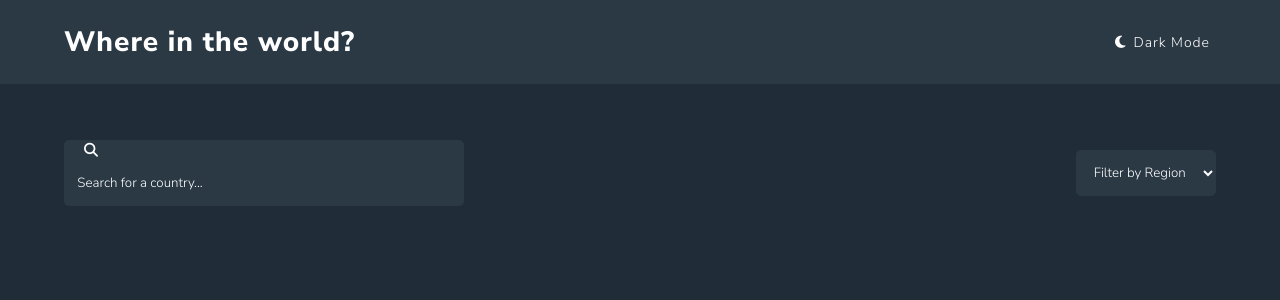
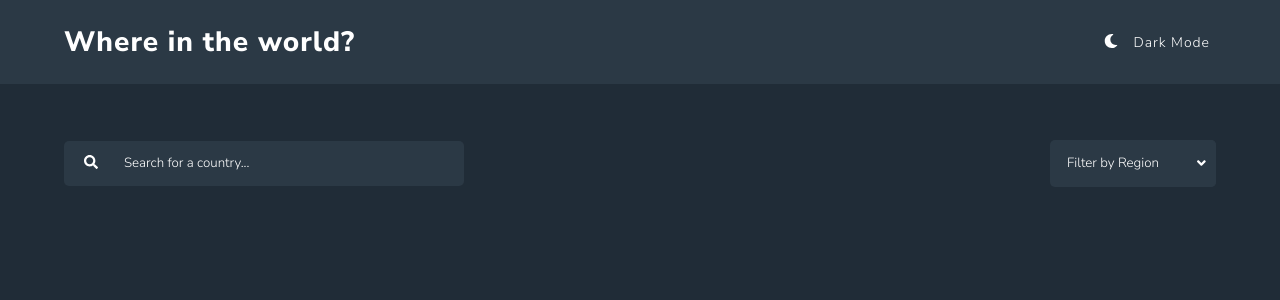
Before and after one commit to PrashantSunwar/rest-countries, a React (Create React App) app: page / in a window 1280 px wide. Shown: the top 300 px of the page. Built offline with nearby package versions, Linux system fonts and the light colour scheme.

Commit message:
made changes

```diff
--- a/public/index.html
+++ b/public/index.html
@@ -3,7 +3,6 @@
   <head>
     <meta charset="UTF-8" />
     <meta name="viewport" content="width=device-width, initial-scale=1.0" />
-    <script src="https://kit.fontawesome.com/8ecb375f7a.js" crossorigin="anonymous"></script>
     <title>Rest Country</title>
   </head>
   <body>
--- a/src/App.css
+++ b/src/App.css
@@ -1,9 +1,9 @@
 :root {
-  --dark-gray-100: hsl(0, 0%, 98%);
   --dark-gray-500: hsl(0, 0%, 52%);
   --dark-blue-100: hsl(209, 23%, 22%);
   --dark-blue-400: hsl(207, 26%, 17%);
   --dark-blue-800: hsl(200, 15%, 8%);
+  --dark-gray-100: hsl(0, 0%, 98%);
   --white: hsl(0, 0%, 100%);
   --black: hsl(0, 0%, 13%);
 }
@@ -25,7 +25,6 @@
   align-items: center;
 }
 
-.mode-button,
 .search__button {
   background: none;
   color: inherit;
@@ -54,7 +53,7 @@
 }
 
 .search__input {
-  padding: 1em 0;
+  padding: 1em 0.5em;
   background-color: transparent;
   width: calc(100% - 4em);
   border: none;
@@ -72,10 +71,28 @@
 }
 
 .search__filter {
-  padding: 1em 1em;
+  padding: 1em 3em 1em 1em;
   background-color: var(--dark-blue-100);
   color: inherit;
   border: none;
   font-family: inherit;
   border-radius: 5px;
+  cursor: pointer;
 }
+
+.custom-select {
+  position: relative;
+}
+
+.custom-select .custom-select__icon {
+  position: absolute;
+  right: 0;
+  height: 100%;
+  width: 30px;
+  border-radius: 0 5px 5px 0;
+  display: inline-flex;
+  align-items: center;
+  justify-content: center;
+  background-color: var(--dark-blue-100);
+  pointer-events: none;
+}
--- a/src/App.js
+++ b/src/App.js
@@ -1,17 +1,34 @@
-import React from "react";
+import React, { useState, useEffect } from "react";
 import Header from "./components/Header";
 import MainComponent from "./components/MainComponent";
 import { library } from "@fortawesome/fontawesome-svg-core";
-import { faMoon, faSearch } from "@fortawesome/free-solid-svg-icons";
+import { faMoon, faSearch, faAngleDown } from "@fortawesome/free-solid-svg-icons";
+import { ThemeProvider } from "styled-components";
+import { darkTheme, lightTheme } from "./styled-components/theme";
+import { GlobalStyles } from "./styled-components/global";
 
-library.add(faMoon, faSearch);
+library.add(faMoon, faSearch, faAngleDown);
 
 function App() {
+  const [theme, setTheme] = useState("dark");
+  const toggleTheme = () => {
+    // if the theme is not light, then set it to dark
+    if (theme === "light") {
+      setTheme("dark");
+      // otherwise, it should be light
+    } else {
+      setTheme("light");
+    }
+  };
+
   return (
-    <>
-      <Header />
-      <MainComponent />
-    </>
+    <ThemeProvider theme={theme === "light" ? lightTheme : darkTheme}>
+      <>
+        <GlobalStyles />
+        <Header toggleTheme={toggleTheme} theme={theme} />
+        <MainComponent />
+      </>
+    </ThemeProvider>
   );
 }
 
--- a/src/components/Header.js
+++ b/src/components/Header.js
@@ -1,17 +1,14 @@
 import React from "react";
+// import { FontAwesomeIcon } from "@fortawesome/react-fontawesome";
+import Toggle from "../styled-components/Toggle";
 
-function Header() {
+function Header({ toggleTheme, theme }) {
   return (
     <header className="header">
       <div className="container">
         <div className="header__cont">
           <h1>Where in the world?</h1>
-          <button className="mode-button">
-            <span>
-              <i class="fas fa-moon"></i>
-            </span>
-            Dark Mode
-          </button>
+          <Toggle theme={theme} toggleTheme={toggleTheme} />
         </div>
       </div>
     </header>
--- a/src/components/MainComponent.js
+++ b/src/components/MainComponent.js
@@ -4,12 +4,12 @@ import ResultPanel from "./ResultPanel";
 
 function MainComponent() {
   return (
-    <div className="container">
-      <main className="main">
+    <main className="main">
+      <div className="container">
         <SearchPanel />
         <ResultPanel />
-      </main>
-    </div>
+      </div>
+    </main>
   );
 }
 
--- a/src/components/SearchPanel.js
+++ b/src/components/SearchPanel.js
@@ -1,4 +1,5 @@
 import React from "react";
+import { FontAwesomeIcon } from "@fortawesome/react-fontawesome";
 
 function SearchPanel() {
   return (
@@ -6,10 +7,11 @@ function SearchPanel() {
       <form>
         <div className="search__cont">
           <button className="search__button">
-            <i class="fas fa-search"></i>
+            <FontAwesomeIcon icon="search" />
           </button>
           <input type="text" placeholder="Search for a country..." className="search__input" />
         </div>
+        <div className="custom-select">
           <select className="search__filter">
             <option value="Filter by Region">Filter by Region</option>
             <option value="Africa">Africa</option>
@@ -18,6 +20,10 @@ function SearchPanel() {
             <option value="Europe">Europe</option>
             <option value="Oceania">Oceania</option>
           </select>
+          <span className="custom-select__icon">
+            <FontAwesomeIcon icon="angle-down" />
+          </span>
+        </div>
       </form>
     </div>
   );
--- a/src/index.css
+++ b/src/index.css
@@ -24,3 +24,7 @@ h2,
 h3 {
   color: inherit;
 }
+
+*:focus {
+  outline: 2px solid;
+}
--- a/src/styled-components/global.js
+++ b/src/styled-components/global.js
@@ -0,0 +1,34 @@
+import { createGlobalStyle } from "styled-components";
+
+export const GlobalStyles = createGlobalStyle`
+body {
+  font-family: "Nunito Sans", sans-serif;
+  font-size: 0.875rem;
+  min-height: 100vh;
+  margin: 0;
+  padding: 0;
+  line-height: 1.5;
+  letter-spacing: 1px;
+  color: ${({ theme }) => theme.text};
+  background-color: ${({ theme }) => theme.body};
+  transition: background-color 200ms linear;
+}
+
+.header {
+  background-color: ${({ theme }) => theme.componentColors};
+}
+
+.search__cont {
+  background-color: ${({ theme }) => theme.componentColors};
+}
+
+.search__input::placeholder {
+  color: ${({ theme }) => theme.text};
+}
+.search__filter {
+  background-color: ${({ theme }) => theme.componentColors};
+}
+.custom-select .custom-select__icon  {
+  background-color: ${({ theme }) => theme.componentColors};
+}
+`;
--- a/src/styled-components/theme.js
+++ b/src/styled-components/theme.js
@@ -0,0 +1,11 @@
+export const lightTheme = {
+  body: "hsl(0, 0%, 98%)",
+  text: "hsl(0, 0%, 13%)",
+  componentColors: "hsl(0, 0%, 100%)",
+};
+
+export const darkTheme = {
+  body: "hsl(207, 26%, 17%)",
+  text: "hsl(0, 0%, 100%)",
+  componentColors: "hsl(209, 23%, 22%)",
+};
```
Lines whose indentation alone changed are shown as unchanged.
